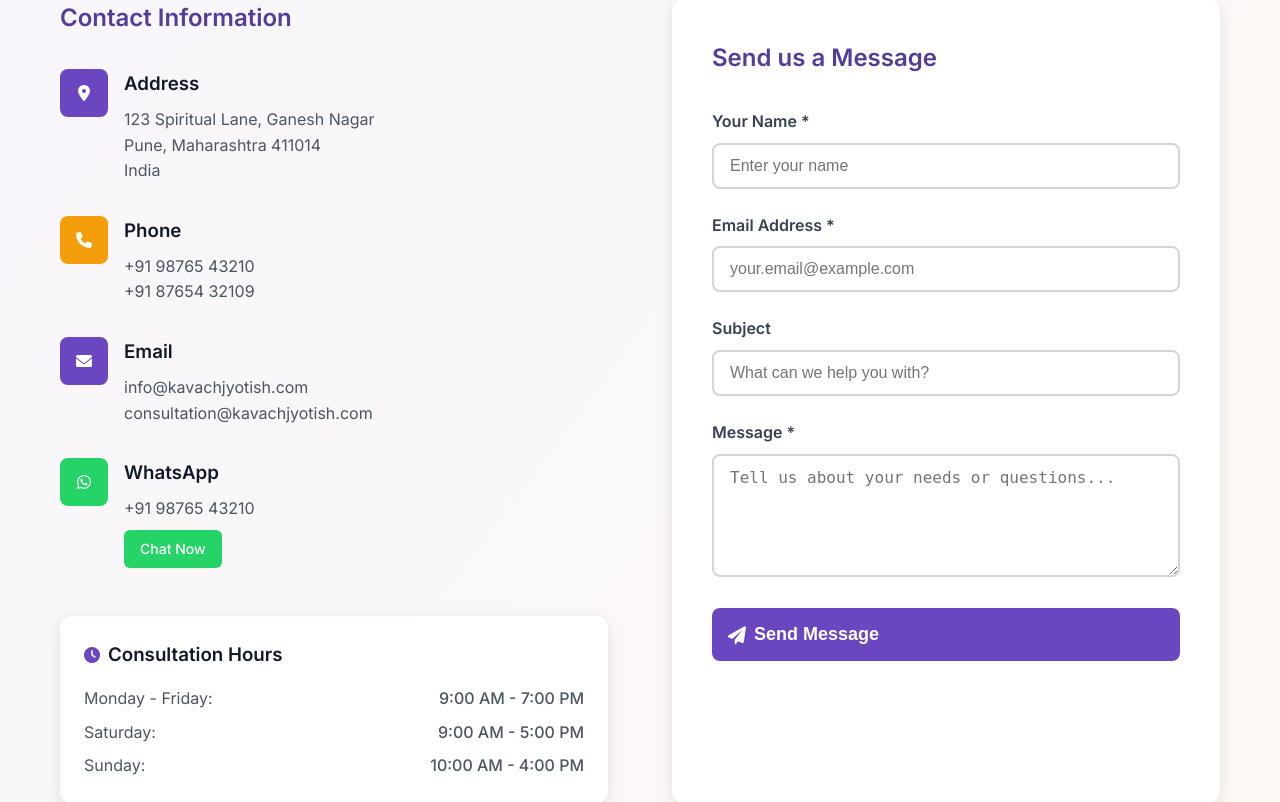
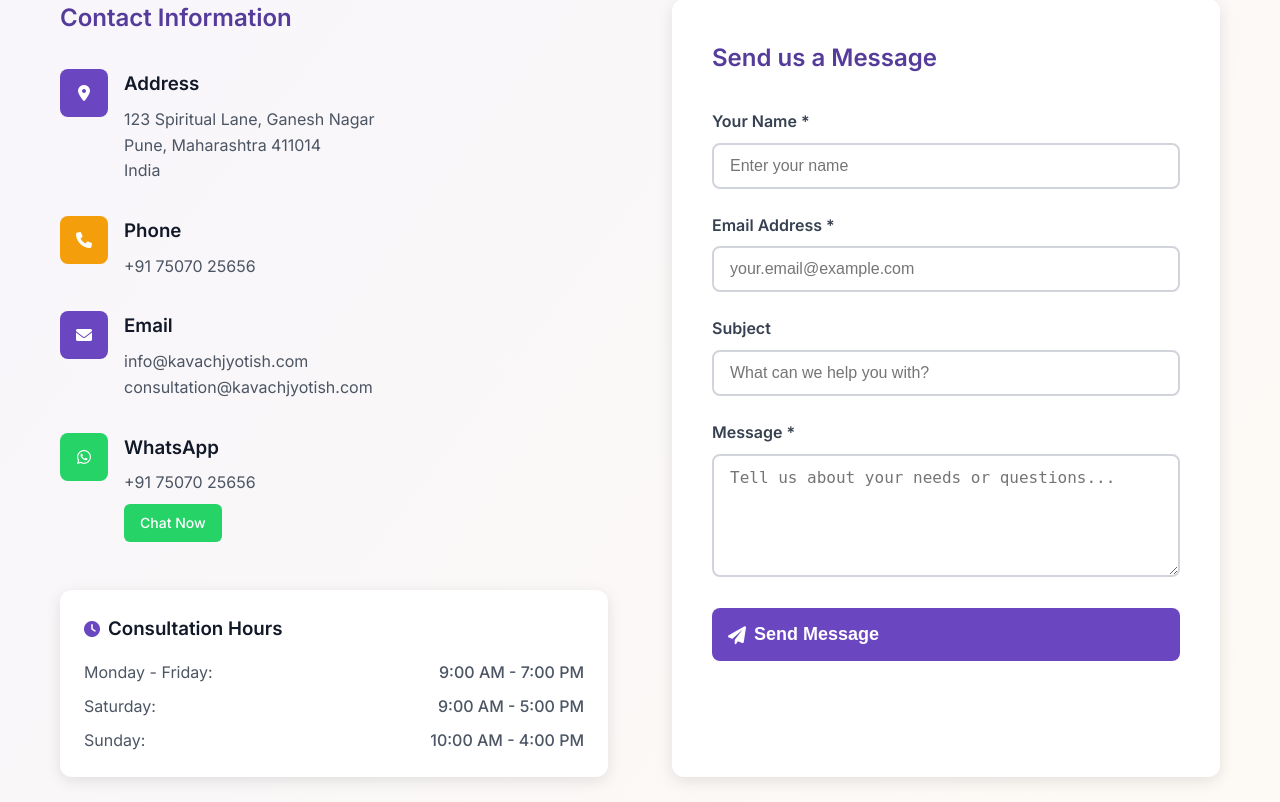
Before and after one commit to atharva-shirgaonkar/KavachJyotishKendra, a Flask app: page /contact in a window 1280 px wide. Shown: the part 400-1202 px from the top of the page. Run offline with Flask 3, Linux system fonts and the light colour scheme.

Commit message:
initial changes

```diff
--- a/templates/contact.html
+++ b/templates/contact.html
@@ -41,8 +41,8 @@
                         <div>
                             <h3 style="font-weight: 600; color: var(--gray-900); margin-bottom: 0.5rem;" data-translate="contact.phone.label">Phone</h3>
                             <div style="color: var(--gray-600);">
-                                <div>+91 98765 43210</div>
-                                <div>+91 87654 32109</div>
+                                <div>+91 75070 25656</div>
+
                             </div>
                         </div>
                     </div>
@@ -68,8 +68,8 @@
                         </div>
                         <div>
                             <h3 style="font-weight: 600; color: var(--gray-900); margin-bottom: 0.5rem;" data-translate="contact.whatsapp.label">WhatsApp</h3>
-                            <div style="color: var(--gray-600); margin-bottom: 0.5rem;">+91 98765 43210</div>
-                            <a href="https://wa.me/919876543210" target="_blank" rel="noopener noreferrer"
+                            <div style="color: var(--gray-600); margin-bottom: 0.5rem;">+91 75070 25656</div>
+                            <a href="https://wa.me/7507025656" target="_blank" rel="noopener noreferrer"
                                style="display: inline-block; background-color: #25D366; color: white; padding: 8px 16px; border-radius: 6px; text-decoration: none; font-size: 0.875rem; font-weight: 500;">
                                 <span data-translate="contact.whatsapp.chat">Chat Now</span>
                             </a>
```
